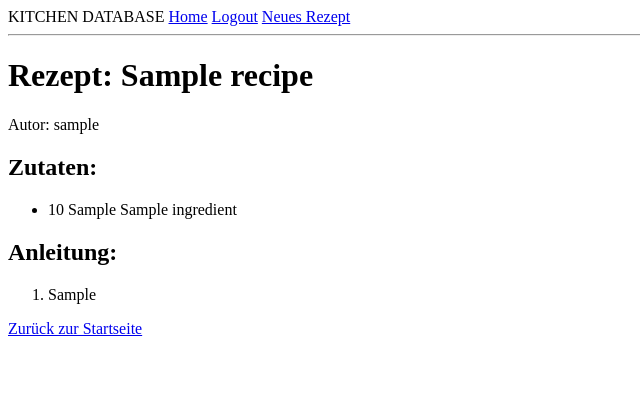
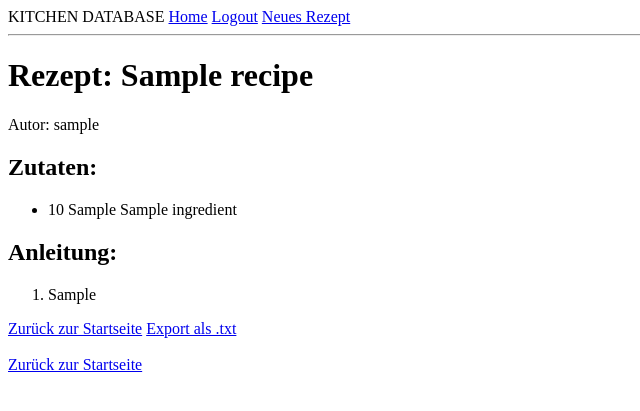
Before and after one commit to pascalrempfleripso/KITCHENDB, a Flask app: page /recipe/1 in a window 1280 px wide. Shown: the top 411 px of the page, without its empty margins (0-640 px from the left). Run offline with Flask 3, Linux system fonts and the light colour scheme; a user stored in the database is signed in; tables that the repository leaves empty hold one stand-in row (values such as "Sample post"); parts of the project's set-up code (start-up, migrations or seed data) failed here and were passed over.

Commit message:
added export

```diff
--- a/app/routes.py
+++ b/app/routes.py
@@ -3,7 +3,7 @@ from urllib.parse import urlsplit
 
 import bcrypt
 import sqlalchemy as sa
-from flask import Response, flash, jsonify, redirect, render_template, request, url_for
+from flask import Response, flash, jsonify, make_response, redirect, render_template, request, url_for
 from flask_login import current_user, login_required, login_user, logout_user
 
 from app import app, db
@@ -116,3 +116,29 @@ def recipe_detail(recipe_id: int) -> Response:
     instructions = recipe.instructions.all()
     # Aufruf .html
     return render_template("recipe_detail.html", recipe=recipe, ingredients=ingredients, instructions=instructions)
+
+
+# Export eines Rezept in ein .txt File
+@app.route("/recipe/<int:recipe_id>/export")
+@login_required
+def export_recipe(recipe_id: int) -> Response:
+    # Query in DB "Recipe" anhand recipe_id
+    recipe = Recipe.query.get_or_404(recipe_id)
+    # Alle dazugehörigen Zutaten und Arbeitsschritte:
+    ingredients = recipe.ingredients.all()
+    instructions = recipe.instructions.all()
+    # Inhalt für .txt file
+    recipe_text = f"Recipe: {recipe.name}\n"
+    recipe_text += f"Author: {recipe.author.username}\n\n"
+    recipe_text += "Ingredients:\n"
+    for ingredient in ingredients:
+        recipe_text += f"- {ingredient.amount} {ingredient.unit} {ingredient.name}\n"
+    recipe_text += "\nInstructions:\n"
+    for idx, instruction in enumerate(instructions, start=1):
+        recipe_text += f"{idx}. {instruction.tasks}\n"
+    # Create a response object with the text content
+    response = make_response(recipe_text)
+    # Set the headers for a file download
+    response.headers["Content-Disposition"] = f"attachment; filename={recipe.name}.txt"
+    response.headers["Content-Type"] = "text/plain"
+    return response
--- a/app/templates/recipe_detail.html
+++ b/app/templates/recipe_detail.html
@@ -2,10 +2,10 @@
 {% block content %}
     <h1>Rezept: {{ recipe.name }}</h1>
 
-    <!-- Display the author -->
+    <!-- Autor anzeigen: -->
     <p>Autor: {{ recipe.author.username }}</p>
 
-    <!-- Display the ingredients -->
+    <!-- Alle Zutaten ausgeben -->
     <h2>Zutaten:</h2>
     <ul>
         {% for ingredient in ingredients %}
@@ -15,7 +15,7 @@
         {% endfor %}
     </ul>
 
-    <!-- Display the instructions -->
+    <!-- Alle Arbeitsschritte anzeigen -->
     <h2>Anleitung:</h2>
     <ol>
         {% for instruction in instructions %}
@@ -26,4 +26,10 @@
     </ol>
 
     <a href="{{ url_for('index') }}">Zurück zur Startseite</a>
+
+    <!-- Export als .txt-File Button -->
+    <a href="{{ url_for('export_recipe', recipe_id=recipe.id) }}" class="btn btn-primary">Export als .txt</a>
+
+    <br><br>
+    <a href="{{ url_for('index') }}">Zurück zur Startseite</a>
 {% endblock %}
```
